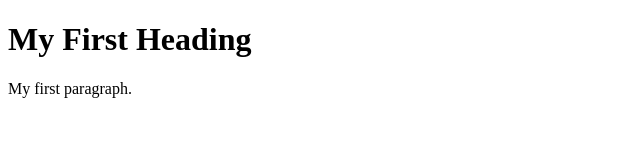
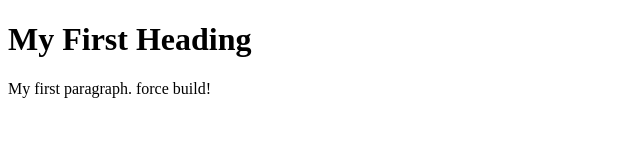
Before and after one commit to quarterpuzzles/quarterpuzzles.github.io, a plain HTML site: page index.html in a window 1280 px wide. Shown: the whole page, without its empty margins (0-640 px from the left). Drawn offline with Linux system fonts and the light colour scheme.

Commit message:
force build

```diff
--- a/index.html
+++ b/index.html
@@ -6,7 +6,7 @@
 <body>
 
 <h1>My First Heading</h1>
-<p>My first paragraph.</p>
+<p>My first paragraph. force build!</p>
 
 </body>
 </html>
```
